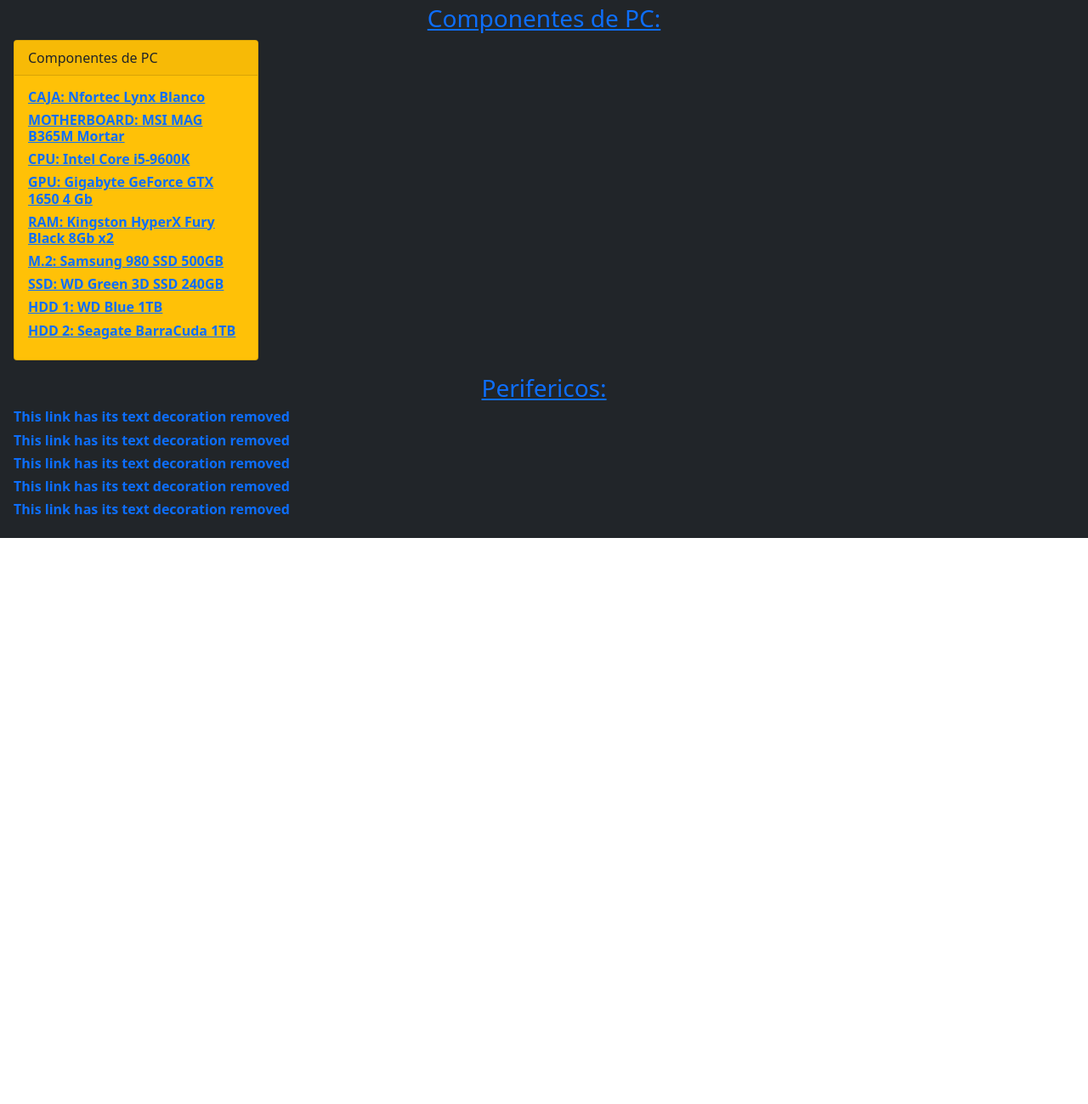
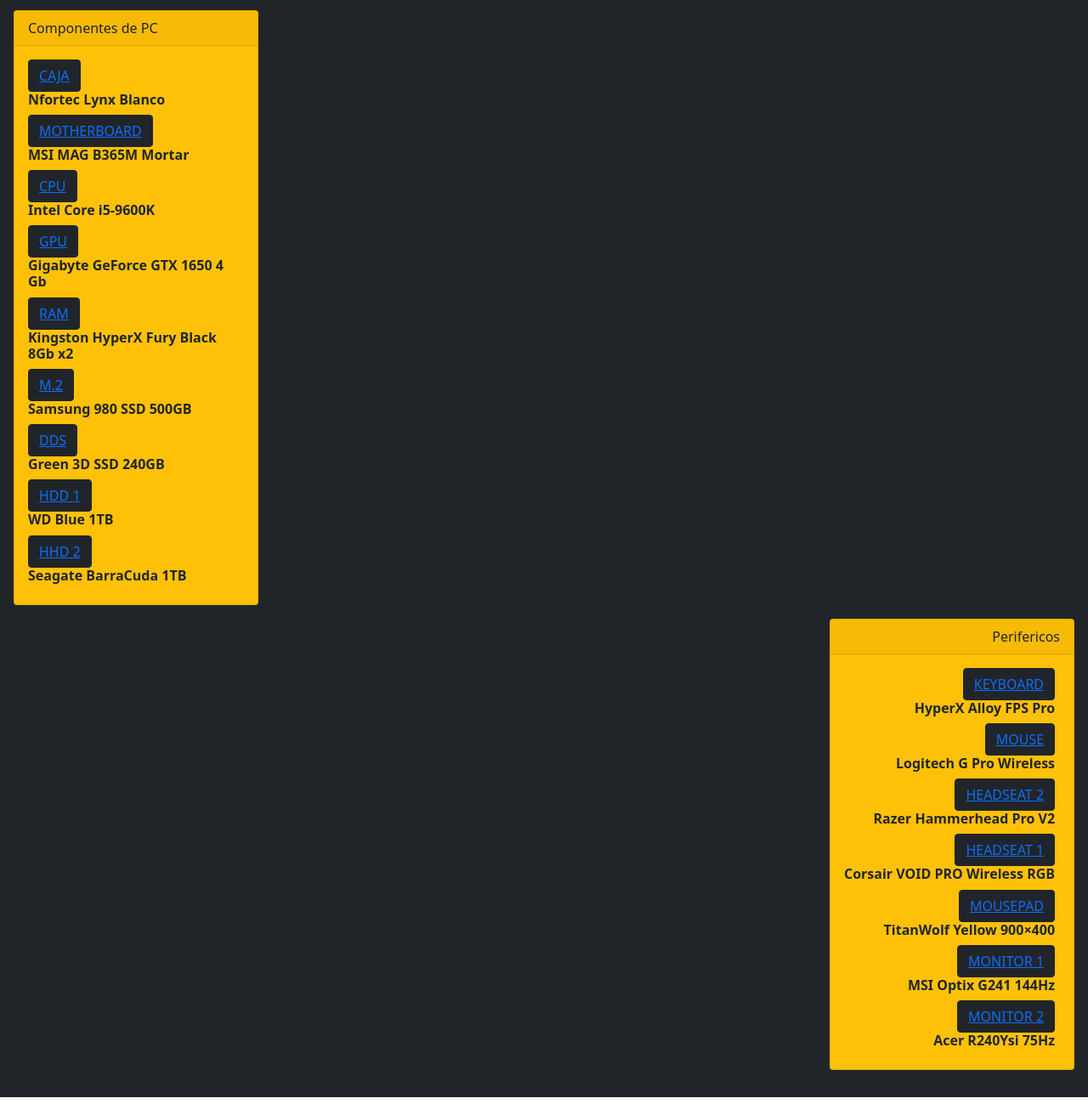
Before and after one commit to Haplee/PaginaWebHaplee, a plain HTML site: page index.html in a window 1280 px wide. Shown: the part 67-1366 px from the top of the page at 85% size. Before the commit the page ends 800 px from the top, so only its background shows below. Drawn offline with nearby package versions, Linux system fonts and the light colour scheme.

Commit message:
Update index.html

```diff
--- a/index.html
+++ b/index.html
@@ -11,7 +11,14 @@
     <title>Fran Vidal</title>
   </head>
   <body>
-    <h1>Buenas Noches</h1>
+    <div>
+      <figure class="figure">
+        <img src="..." class="figure-img img-fluid rounded" alt="...">
+        <figcaption class="figure-caption">A caption for the above image.</figcaption>
+      </figure>
+
+
+    </div>
     <main>
 
 
@@ -19,48 +26,93 @@
         <script src="https://cdn.lordicon.com/ritcuqlt.js"></script>
         <lord-icon
             src="https://cdn.lordicon.com/myroguwc.json"
-            trigger="loop"
-            delay="1000"
-            colors="outline:#000000,primary:#eee966,secondary:#ebe6ef"
-            stroke="100"
-            style="width:200px;height:200px">
+            trigger="hover"
+            colors="outline:#000000,primary:#f4f19c,secondary:#ffffff"
+            stroke="30"
+            style="width:175px;height:175px">
         </lord-icon>
       </div>
 
       <div class="p-3 mb-2 bg-dark text-white">
             <!-- Texto principal -->
 
+<!-- Grupo Drop -->
 
-            <div align="center">
-              <h3><a class="text-decoration-underline">Componentes de PC:</a></h3>
-            </div>
+<!-- Componentes -->
+            <div align="left">
+                <div class="card text-dark bg-warning mb-3" style="max-width: 18rem;">
+                  <div>
+                    <div class="card-header">Componentes de PC</div>
+                  </div>
+                  <div class="btn-group-vertical">
+                    <div class="card-body">
+                      <button type="button" class="btn btn-dark"><a href="https://www.pccomponentes.com/nfortec-lynx-cristal-templado-usb-30-rgb-blanco">CAJA</a></button>
+                      <h6 class="fw-bolder">Nfortec Lynx Blanco</a> </h6>
 
-            <div class="card text-dark bg-warning mb-3" style="max-width: 18rem;">
-              <div class="card-header">Componentes de PC</div>
-              <div class="card-body">
-              <h6 class="fw-bolder"> <a href="https://www.pccomponentes.com/nfortec-lynx-cristal-templado-usb-30-rgb-blanco">CAJA: Nfortec Lynx Blanco</a> </h6>
-              <h6 class="fw-bolder"> <a href="https://www.pccomponentes.com/msi-mag-b365m-mortar?offer=15609a59-59c1-4918-9183-702847d11b18">MOTHERBOARD: MSI MAG B365M Mortar</a> </h6>
-              <h6 class="fw-bolder"> <a href="https://www.intel.es/content/www/es/es/products/sku/134896/intel-core-i59600k-processor-9m-cache-up-to-4-60-ghz/specifications.html">CPU: Intel Core i5-9600K</a> </h6>
-              <h6 class="fw-bolder"> <a href="https://www.pccomponentes.com/gigabyte-geforce-gtx-1650-d6-windforce-oc-4gb-gddr6">GPU: Gigabyte GeForce GTX 1650 4 Gb</a> </h6>
-              <h6 class="fw-bolder"> <a href="https://www.pccomponentes.com/kingston-fury-beast-ddr4-2666-mhz-8gb-cl16">RAM: Kingston HyperX Fury Black 8Gb x2</a> </h6>
-              <h6 class="fw-bolder"> <a href="https://www.pccomponentes.com/samsung-980-ssd-500gb-pcie-30-nvme-m2">M.2: Samsung 980 SSD 500GB</a> </h6>
-              <h6 class="fw-bolder"> <a href="https://www.pccomponentes.com/wd-green-3d-ssd-240gb-sata3">SSD: WD Green 3D SSD 240GB</a> </h6>
-              <h6 class="fw-bolder"> <a href="https://www.pccomponentes.com/wd-blue-1tb-35-sata3">HDD 1: WD Blue 1TB</a> </h6>
-              <h6 class="fw-bolder"> <a href="https://www.pccomponentes.com/seagate-barracuda-35-1tb-sata3">HDD 2: Seagate BarraCuda 1TB</a> </h6>
+                      <button type="button" class="btn btn-dark"><a href="https://www.pccomponentes.com/msi-mag-b365m-mortar?offer=15609a59-59c1-4918-9183-702847d11b18">MOTHERBOARD</a></button>
+                      <h6 class="fw-bolder">MSI MAG B365M Mortar</h6>
+
+                      <button type="button" class="btn btn-dark"><a href="https://www.intel.es/content/www/es/es/products/sku/134896/intel-core-i59600k-processor-9m-cache-up-to-4-60-ghz/specifications.html">CPU</a></button>
+                      <h6 class="fw-bolder">Intel Core i5-9600K</h6>
+
+                      <button type="button" class="btn btn-dark"><a href="https://www.pccomponentes.com/gigabyte-geforce-gtx-1650-d6-windforce-oc-4gb-gddr6">GPU</a></button>
+                      <h6 class="fw-bolder">Gigabyte GeForce GTX 1650 4 Gb</h6>
+
+                      <button type="button" class="btn btn-dark"><a href="https://www.pccomponentes.com/kingston-fury-beast-ddr4-2666-mhz-8gb-cl16">RAM</a></button>
+                      <h6 class="fw-bolder">Kingston HyperX Fury Black 8Gb x2</h6>
+
+                      <button type="button" class="btn btn-dark"><a href="https://www.pccomponentes.com/samsung-980-ssd-500gb-pcie-30-nvme-m2">M.2</a></button>
+                      <h6 class="fw-bolder">Samsung 980 SSD 500GB</h6>
+
+                      <button type="button" class="btn btn-dark"><a href="https://www.pccomponentes.com/wd-green-3d-ssd-240gb-sata3">DDS</a></button>
+                      <h6 class="fw-bolder">Green 3D SSD 240GB</h6>
+
+                      <button type="button" class="btn btn-dark"><a href="https://www.pccomponentes.com/wd-blue-1tb-35-sata3">HDD 1</a></button>
+                      <h6 class="fw-bolder">WD Blue 1TB</h6>
+
+                      <button type="button" class="btn btn-dark"><a href="https://www.pccomponentes.com/seagate-barracuda-35-1tb-sata3">HHD 2</a></button>
+                      <h6 class="fw-bolder">Seagate BarraCuda 1TB</h6>
+                     </div>
+                  </div>
+                </div>
               </div>
 
+
+             <blockquote></blockquote>
+  <!-- Perifericos -->
+              <div align="right">
+               <div class="card text-dark bg-warning mb-3" style="max-width: 18rem;">
+                  <div>
+                    <div class="card-header">Perifericos</div>
+                  </div>
+                  <div class="btn-group-vertical">
+                    <div class="card-body">
+                      <button type="button" class="btn btn-dark"><a href="https://www.pccomponentes.com/hyperx-alloy-fps-pro-teclado-gaming-mecanico-led-rojo-cherry-mx-blue-version-usa">KEYBOARD</a></button>
+                      <h6 class="fw-bolder">HyperX Alloy FPS Pro</h6>
+
+                      <button type="button" class="btn btn-dark"><a href="https://www.pccomponentes.com/logitech-g-pro-raton-gaming-inalambrico-25600dpi-negro">MOUSE</a></button>
+                      <h6 class="fw-bolder">Logitech G Pro Wireless</h6>
+
+                      <button type="button" class="btn btn-dark"><a href="https://www.amazon.es/Razer-Hammerhead-Duo-Console-Ear/dp/B085JHBL34/ref=sr_1_6?keywords=razer+hammerhead&qid=1676042052&sr=8-6">HEADSEAT 2</a></button>
+                      <h6 class="fw-bolder">Razer Hammerhead Pro V2</h6>
+
+                      <button type="button" class="btn btn-dark"><a href="https://www.amazon.es/Corsair-Auriculares-Inalámbrico-Personalizable-Iluminación/dp/B07Y2MJRW6/ref=sr_1_5?__mk_es_ES=ÅMÅŽÕÑ&crid=GPNB627F9FN2&keywords=Corsair+VOID+PRO+Wireless+RGB&qid=1676042098&sprefix=corsair+void+pro+wireless+rgb%2Caps%2C138&sr=8-5">HEADSEAT 1</a></button>
+                      <h6 class="fw-bolder">Corsair VOID PRO Wireless RGB</h6>
+
+                      <button type="button" class="btn btn-dark"><a href="https://www.amazon.es/Alfombrilla-ratón-para-Gaming-900x400/dp/B07WTMWNHZ/ref=sr_1_5?__mk_es_ES=ÅMÅŽÕÑ&crid=1DY0L4I04F2YW&keywords=TitanWolf+Yellow+900×400&qid=1676042136&sprefix=titanwolf+yellow+900+400%2Caps%2C109&sr=8-5">MOUSEPAD</a></button>
+                      <h6 class="fw-bolder">TitanWolf Yellow 900×400</h6>
+
+                      <button type="button" class="btn btn-dark"><a href="https://www.amazon.es/MSI-Optix-G241-Monitor-pixeles/dp/B083P6GTWD/ref=sr_1_4?__mk_es_ES=ÅMÅŽÕÑ&crid=3M6URA5KVZSSV&keywords=MSI+Optix+G241&qid=1676042166&sprefix=msi+optix+g241%2Caps%2C99&sr=8-4">MONITOR 1</a></button>
+                        <h6 class="fw-bolder">MSI Optix G241 144Hz</h6>
+
+                      <button type="button" class="btn btn-dark"><a href="https://www.amazon.es/Acer-R240Ysmipx-FreeSync-Pantalla-1920x1080/dp/B07XK8NH7P/ref=sr_1_1?__mk_es_ES=ÅMÅŽÕÑ&crid=19YYWL83ZCJK6&keywords=Acer+R240Ysi&qid=1676042187&sprefix=acer+r240ysi%2Caps%2C98&sr=8-1s">MONITOR 2</a></button>
+                      <h6 class="fw-bolder">Acer R240Ysi 75Hz</h6>
+                    </div>
+                  </div>
+                </div>
             </div>
-
-           <blockquote></blockquote>
-            <div align="center">
-              <h3><a class="text-decoration-underline">Perifericos:</a></h3>
-            </div>
-              <h6 class="fw-bolder"><a href="#" class="text-decoration-none">This link has its text decoration removed</a></h6>
-              <h6 class="fw-bolder"><a href="#" class="text-decoration-none">This link has its text decoration removed</a></h6>
-              <h6 class="fw-bolder"><a href="#" class="text-decoration-none">This link has its text decoration removed</a></h6>
-              <h6 class="fw-bolder"><a href="#" class="text-decoration-none">This link has its text decoration removed</a></h6>
-              <h6 class="fw-bolder"><a href="#" class="text-decoration-none">This link has its text decoration removed</a></h6>
         </div>
     </main>
   </body>
+</nav>
 </html>
```
